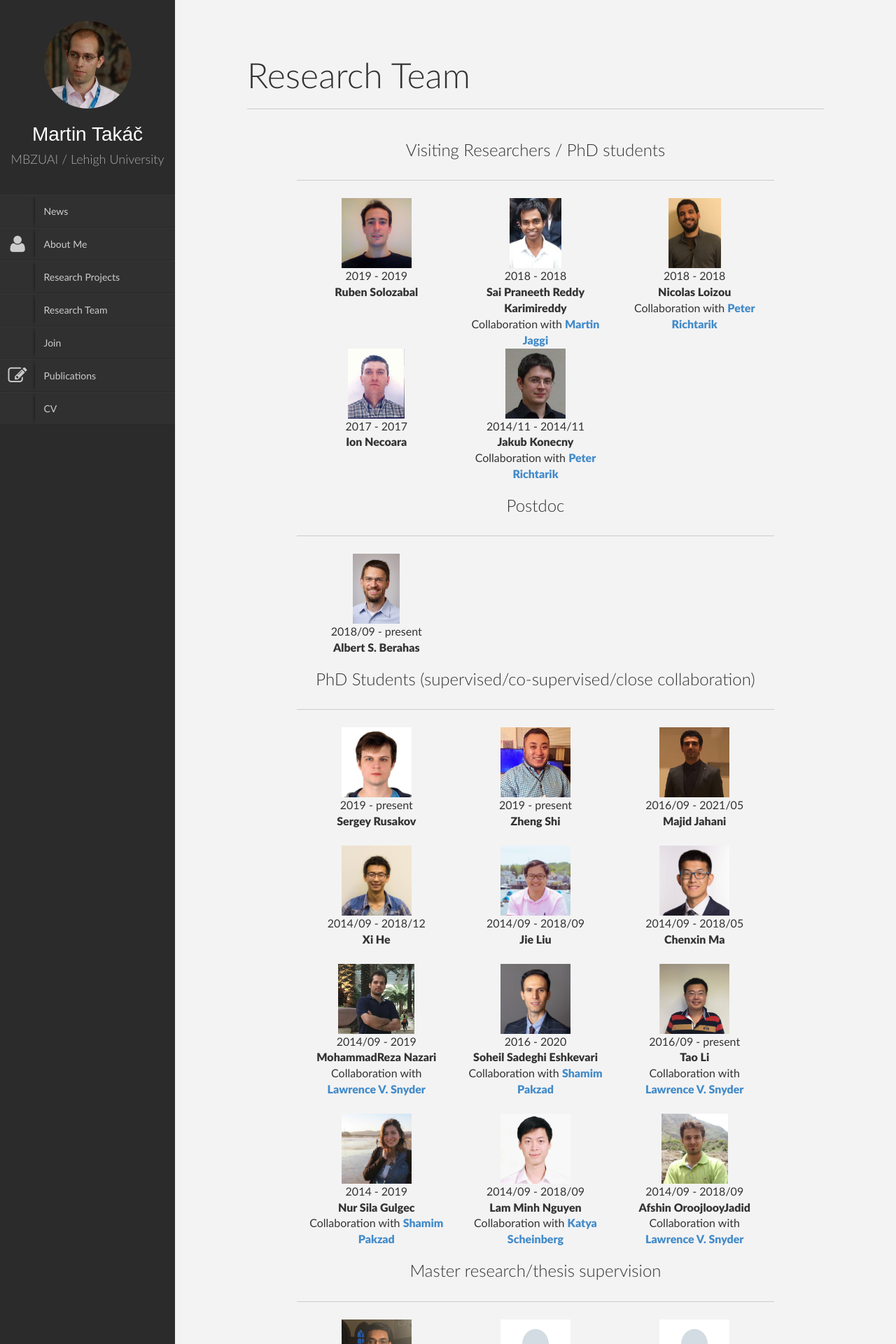
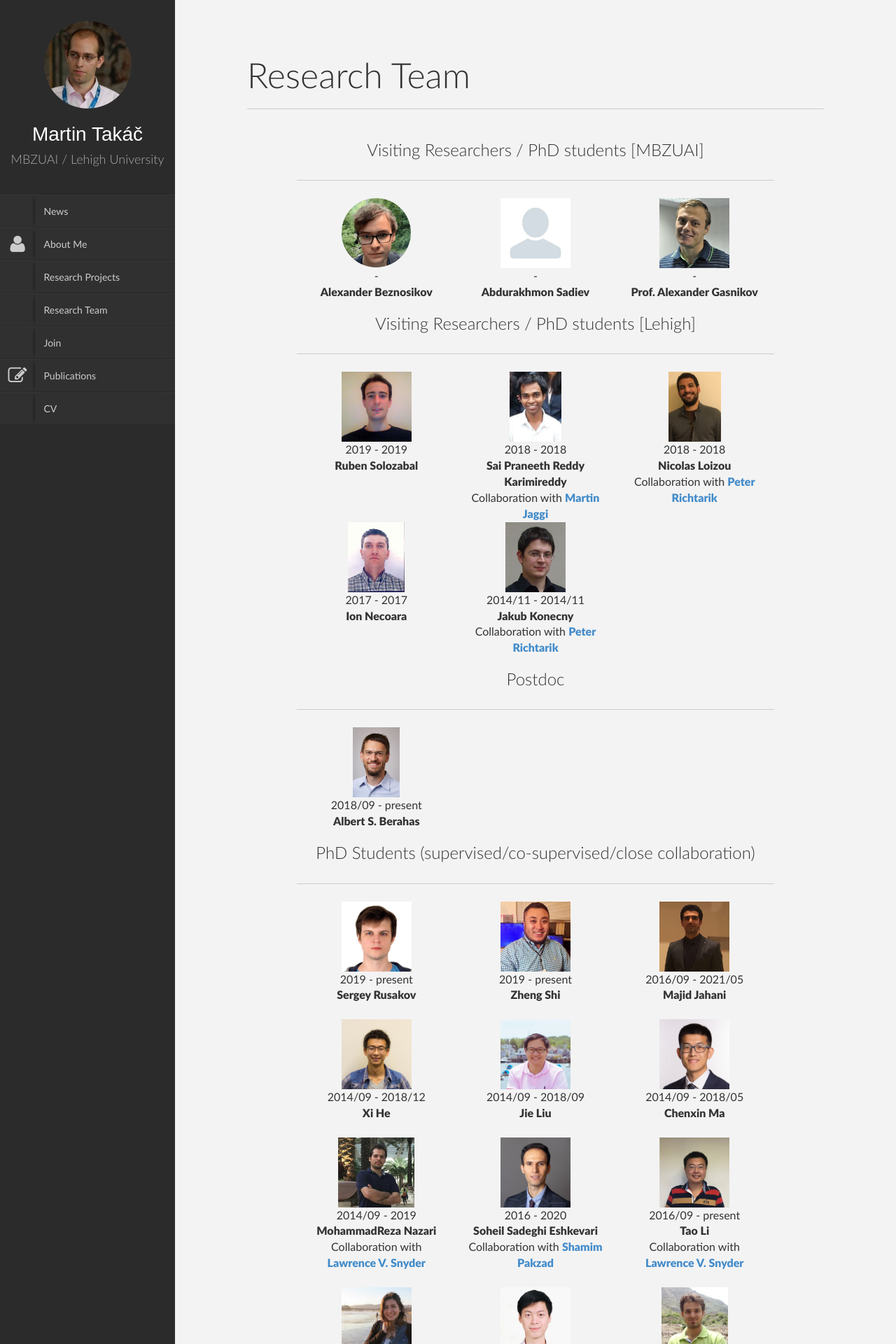
Before and after one commit to martintaki/takac.github.io, a Jekyll site: the page built from Team.html, in a window 1280 px wide. Shown: the top 1920 px of the page at 70% size. Built offline with Jekyll 4.4.1, drawn with Linux system fonts in a browser that asks for light colours; nearby versions of some CDN libraries; library files that are not in the unit come from our copies.

Commit message:
update 10-17-2021

```diff
--- a/_data/team.yaml
+++ b/_data/team.yaml
@@ -1,3 +1,14 @@
+- items:
+  - col: {}
+    image: Alexander_Beznosikov.png
+    name: Alexander Beznosikov
+  - col: {}
+    image: missing.jpeg
+    name: Abdurakhmon Sadiev
+  - col: {}
+    image: alexander_gasnikov.jpg
+    name: Prof. Alexander Gasnikov
+  label: Visiting Researchers / PhD students [MBZUAI]
 - items:
   - col: {}
     from: '2019'
@@ -35,7 +46,7 @@
     name: Jakub Konecny
     to: 2014/11
     type: PhD student
-  label: Visiting Researchers / PhD students
+  label: Visiting Researchers / PhD students [Lehigh]
 - items:
   - from: 2018/09
     image: AlbertBerahas.jpg
```
